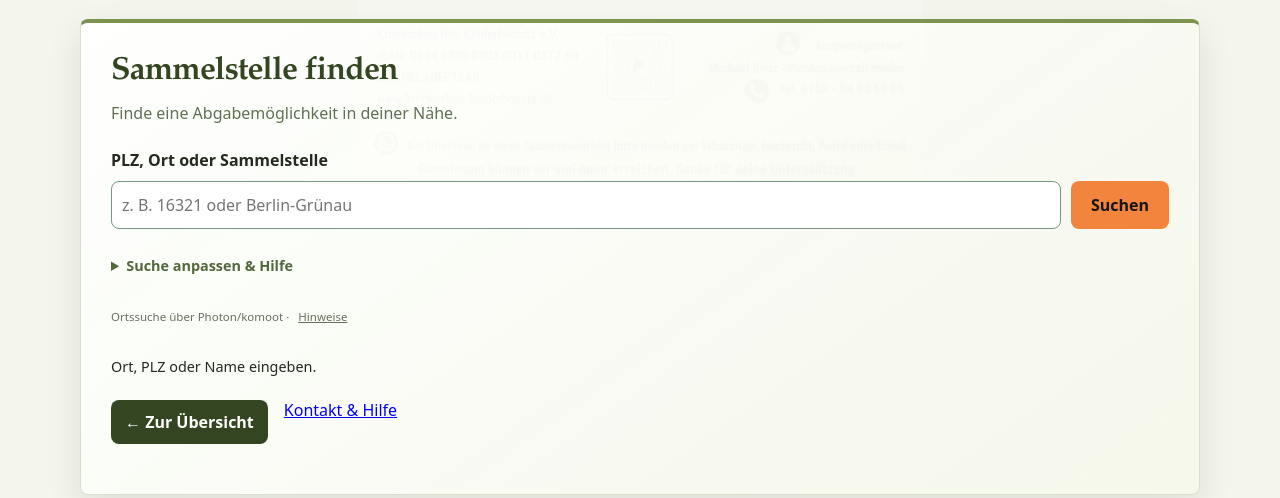
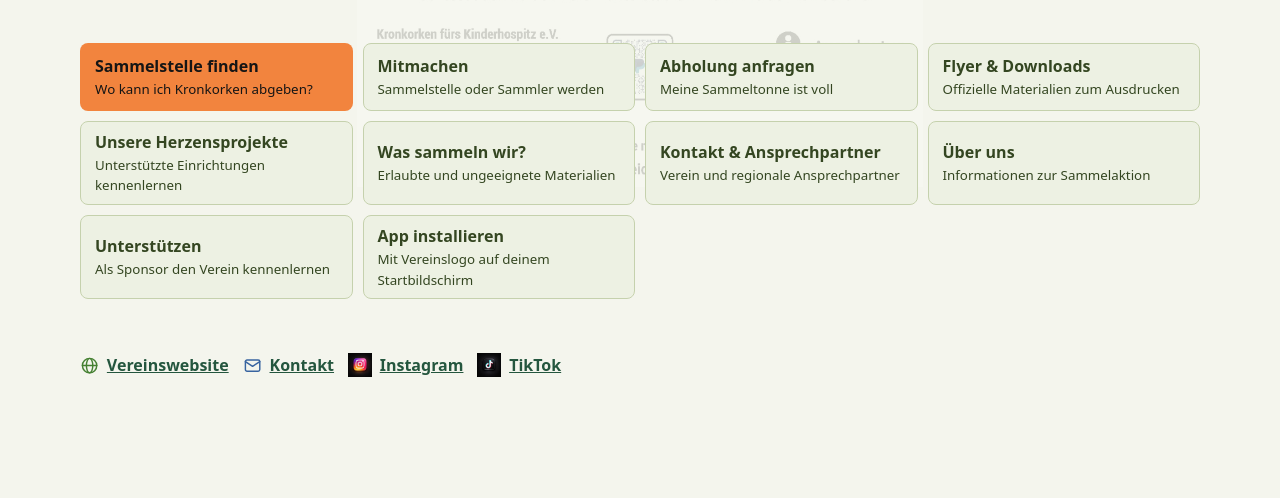
Before and after one commit to DieIsolatorenDeluxe/kronkorken-vereinsapp-demo, a plain HTML site: page index.html in a window 1280 px wide. Shown: the part 613-1111 px from the top of the page. After the commit the page ends 1054 px from the top, so only its background shows below. Drawn offline with Linux system fonts and the light colour scheme.

Commit message:
Startseite zeigt ausschließlich Übersicht mit geschlossenen Bereichen

```diff
--- a/index.html
+++ b/index.html
@@ -309,7 +309,7 @@ byId("address").value = "";
 byId("search-status").textContent = "Ort, PLZ oder Name eingeben.";
 
 const viewGroups = {
- start:['abgabe'],
+ start:[],
  abgabe:['abgabe'],
  mitmachen:['mitmachen'],
  sammler:['mitmachen'],
@@ -326,7 +326,8 @@ const main = document.querySelector('main');
 const panels = [...main.children].filter(element => element.tagName === 'SECTION' || element.id === 'mitmachen');
 const menu = main.querySelector('.actions');
 function showView() {
- const key = location.hash.slice(1) || 'start';
+ const requested = location.hash.slice(1) || 'start';
+ const key = viewGroups[requested] || requested.startsWith('kontakt-') ? requested : 'start';
  const group = viewGroups[key] || viewGroups.start;
  for (const panel of panels) panel.hidden = !group.includes(panel.id);
  menu.hidden = key !== 'start';
```
